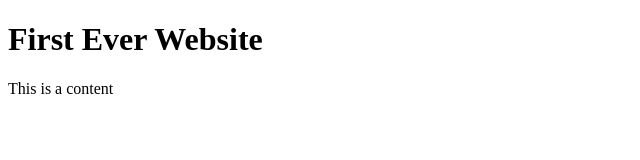
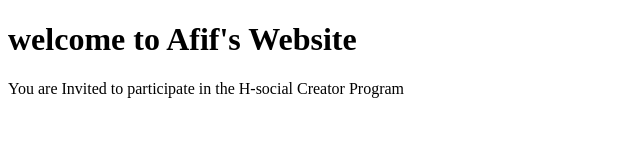
Before and after one commit to afifsayyad/as, a plain HTML site: page index.html in a window 1280 px wide. Shown: the whole page, without its empty margins (0-640 px from the left). Drawn offline with Linux system fonts and the light colour scheme.

Commit message:
Add files via upload

```diff
--- a/index.html
+++ b/index.html
@@ -7,7 +7,7 @@
     <title>Document</title>
 </head>
 <body>
-    <h1>First Ever Website</h1>
-    <p>This is a content</p>
+    <h1>welcome to Afif's Website</h1>
+    <p>You are Invited to participate in the H-social Creator Program</p>
 </body>
 </html>
```
